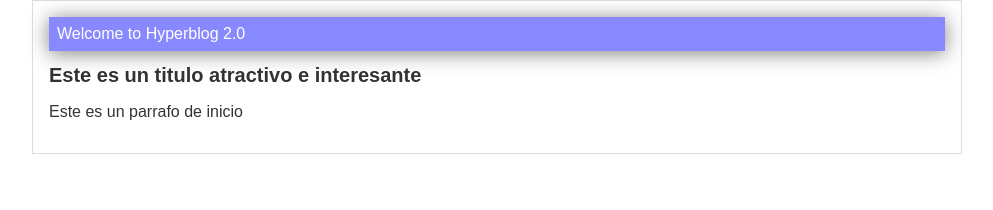
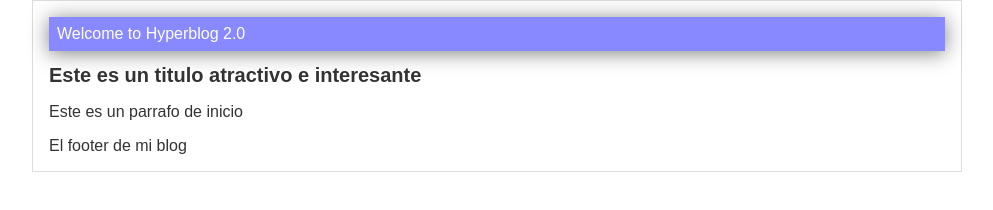
Before and after one commit to Den2is/Hyper, a plain HTML site: page index.html in a window 1280 px wide. Shown: the whole page, without its empty margins (143-1136 px from the left). Drawn offline with Linux system fonts and the light colour scheme.

Commit message:
Agregando el footer al blog

```diff
--- a/index.html
+++ b/index.html
@@ -11,7 +11,8 @@
     <div id="post">
      <h1>Este es un titulo atractivo e interesante</h1>
      <p>Este es un parrafo de inicio</p>
-   </div>
+      <div>El footer de mi blog</div>
+  </div>
   </div>
  </body>
 </html>
```
